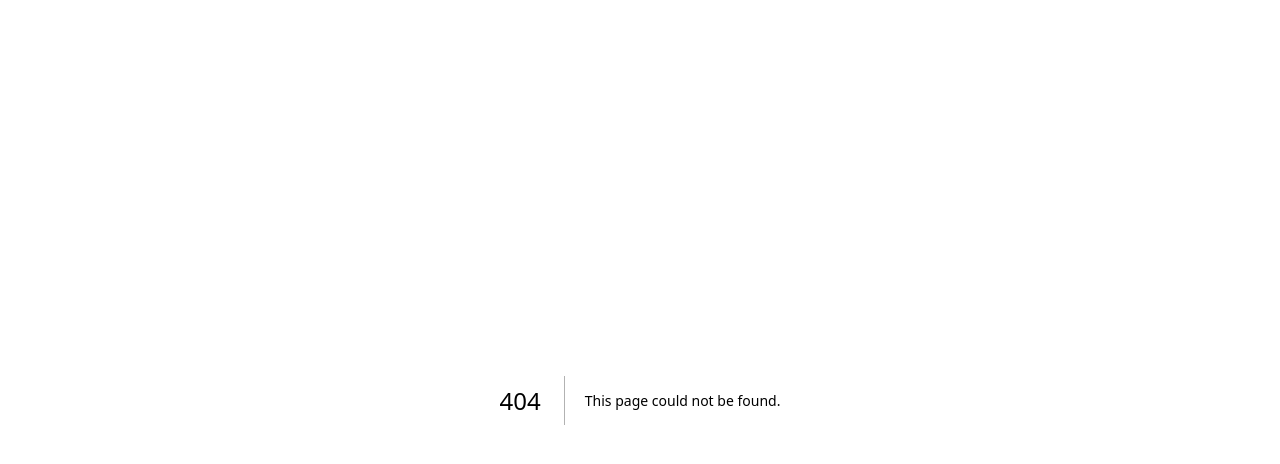
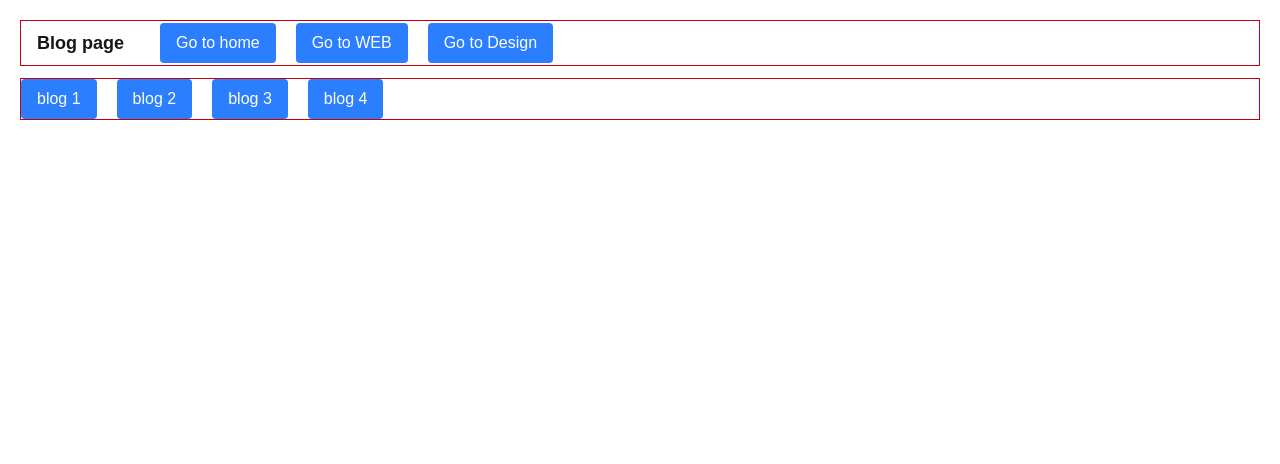
Before and after one commit to jenish-khakhriya/nextjsplaylist_anurag, a Next.js app: page /blog in a window 1280 px wide. Before the commit this address had no page. Shown: the top 464 px of the page. Built offline with nearby package versions, Linux system fonts and the light colour scheme.

Commit message:
Nested Dynamic Routing in Next.js | Next.js Complete Course | S2 Ep. 4

```diff
--- /dev/null
+++ b/app/blog/[blog]/[slug]/page.tsx
@@ -0,0 +1,11 @@
+export default async function BlogSlug({params,searchParams} : {params : {blog : string, slug : string}, searchParams : {q : string}}) {
+    const {blog,slug} = await params;
+  const {q} = await searchParams;
+    console.log("blog", blog); // its a dynamic route parameter we can get it from params object
+    console.log("slug", slug); // its a dynamic route parameter we can get it from params object
+    console.log("q", q); // its a query parameter we can get it from searchParams object
+
+  return (
+    <div>blog page {blog}/{slug}</div>
+  );
+}
--- /dev/null
+++ b/app/blog/[blog]/page.tsx
@@ -0,0 +1,41 @@
+import Link from "next/dist/client/link";
+
+export default async function Blog({params,searchParams} : {params : {blog : string}, searchParams : {q : string}}) {
+    const {blog} = await params;
+  const {q} = await searchParams;
+    console.log("blog", blog); // its a dynamic route parameter we can get it from params object
+    console.log("q", q); // its a query parameter we can get it from searchParams object
+
+  return (
+
+     <div className="w-full p-5 flex justify-center items-center gap-3 flex-wrap">
+      <div className="w-full border border-red-700 flex gap-5 shrink-0 items-center">
+        <div className="font-bold py-2 px-4 text-lg">
+          Blog page {blog}
+        </div>
+        {/* see in react router dom we want to do "TO" attribute but in next js its "href"  */}
+
+      </div>
+
+       <div className="w-full border border-red-700 flex gap-5 shrink-0 items-center">
+        {/* <div className="font-bold py-2 px-4 text-lg">
+          CSS
+        </div> */}
+        {/* see in react router dom we want to do "TO" attribute but in next js its "href"  */}
+        <Link href={`/blog/${blog}/comment-1`} className="py-2 px-4 bg-blue-500 text-white rounded hover:bg-blue-600">
+         comment 1
+        </Link>
+        {/* see in this in react we can write "To='./sass'" see but in next js we use "href" and provide a full path */}
+         <Link href={`/blog/${blog}/comment-2`} className="py-2 px-4 bg-blue-500 text-white rounded hover:bg-blue-600">
+         comment 2
+        </Link>
+         <Link href={`/blog/${blog}/comment-3`} className="py-2 px-4 bg-blue-500 text-white rounded hover:bg-blue-600">
+         comment 3
+        </Link>
+         <Link href={`/blog/${blog}/comment-4`} className="py-2 px-4 bg-blue-500 text-white rounded hover:bg-blue-600">
+         comment 4
+        </Link>
+      </div>
+    </div>
+  );
+}
--- /dev/null
+++ b/app/blog/page.tsx
@@ -0,0 +1,43 @@
+import Link from "next/link";
+
+export default function Blog() {
+    return (
+        <div className="w-full p-5 flex justify-center items-center gap-3 flex-wrap">
+      <div className="w-full border border-red-700 flex gap-5 shrink-0 items-center">
+        <div className="font-bold py-2 px-4 text-lg">
+          Blog page
+        </div>
+        {/* see in react router dom we want to do "TO" attribute but in next js its "href"  */}
+        <Link href={"/"} className="py-2 px-4 bg-blue-500 text-white rounded hover:bg-blue-600">
+          Go to home
+        </Link>
+         <Link href={"/web"} className="py-2 px-4 bg-blue-500 text-white rounded hover:bg-blue-600">
+          Go to WEB
+        </Link>
+        <Link href={"/design"} className="py-2 px-4 bg-blue-500 text-white rounded hover:bg-blue-600">
+          Go to Design
+        </Link>
+      </div>
+
+       <div className="w-full border border-red-700 flex gap-5 shrink-0 items-center">
+        {/* <div className="font-bold py-2 px-4 text-lg">
+          CSS
+        </div> */}
+        {/* see in react router dom we want to do "TO" attribute but in next js its "href"  */}
+        <Link href={"/blog/blog-1"} className="py-2 px-4 bg-blue-500 text-white rounded hover:bg-blue-600">
+         blog 1
+        </Link>
+        {/* see in this in react we can write "To='./sass'" see but in next js we use "href" and provide a full path */}
+         <Link href={"/blog/blog-2"} className="py-2 px-4 bg-blue-500 text-white rounded hover:bg-blue-600">
+         blog 2
+        </Link>
+         <Link href={"/blog/blog-3"} className="py-2 px-4 bg-blue-500 text-white rounded hover:bg-blue-600">
+         blog 3
+        </Link>
+         <Link href={"/blog/blog-4"} className="py-2 px-4 bg-blue-500 text-white rounded hover:bg-blue-600">
+         blog 4
+        </Link>
+      </div>
+    </div>
+    )
+}
--- a/app/design/page.tsx
+++ b/app/design/page.tsx
@@ -31,6 +31,9 @@ export default function Design() {
          <Link href={"/web"} className="py-2 px-4 bg-blue-500 text-white rounded hover:bg-blue-600">
           Go to WEB
         </Link>
+         <Link href={"/blog"} className="py-2 px-4 bg-blue-500 text-white rounded hover:bg-blue-600">
+          Go to Blog
+        </Link>
       </div>
 
        <div className="w-full border border-red-700 flex gap-5 shrink-0 items-center">
--- a/app/page.tsx
+++ b/app/page.tsx
@@ -14,6 +14,9 @@ export default function Home() {
          <Link href={"/design"} className="py-2 px-4 bg-blue-500 text-white rounded hover:bg-blue-600">
           Go to Design
         </Link>
+         <Link href={"/blog"} className="py-2 px-4 bg-blue-500 text-white rounded hover:bg-blue-600">
+          Go to Blog
+        </Link>
       </div>
     </div>
   );
--- a/app/web/page.tsx
+++ b/app/web/page.tsx
@@ -31,6 +31,9 @@ export default function Web() {
          <Link href={"/design"} className="py-2 px-4 bg-blue-500 text-white rounded hover:bg-blue-600">
           Go to design
         </Link>
+         <Link href={"/blog"} className="py-2 px-4 bg-blue-500 text-white rounded hover:bg-blue-600">
+          Go to Blog
+        </Link>
       </div>
 
        <div className="w-full border border-red-700 flex gap-5 shrink-0 items-center">
```
